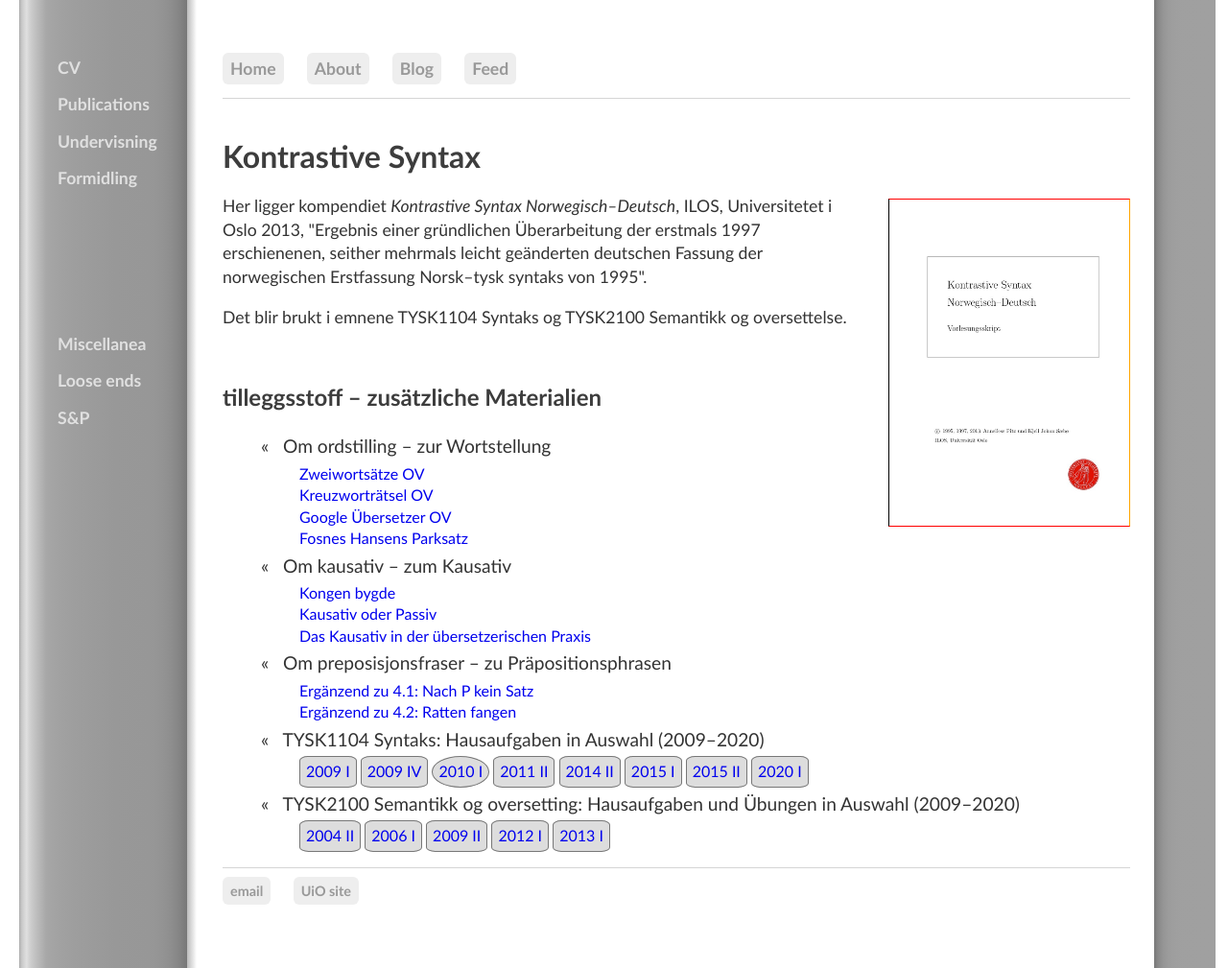
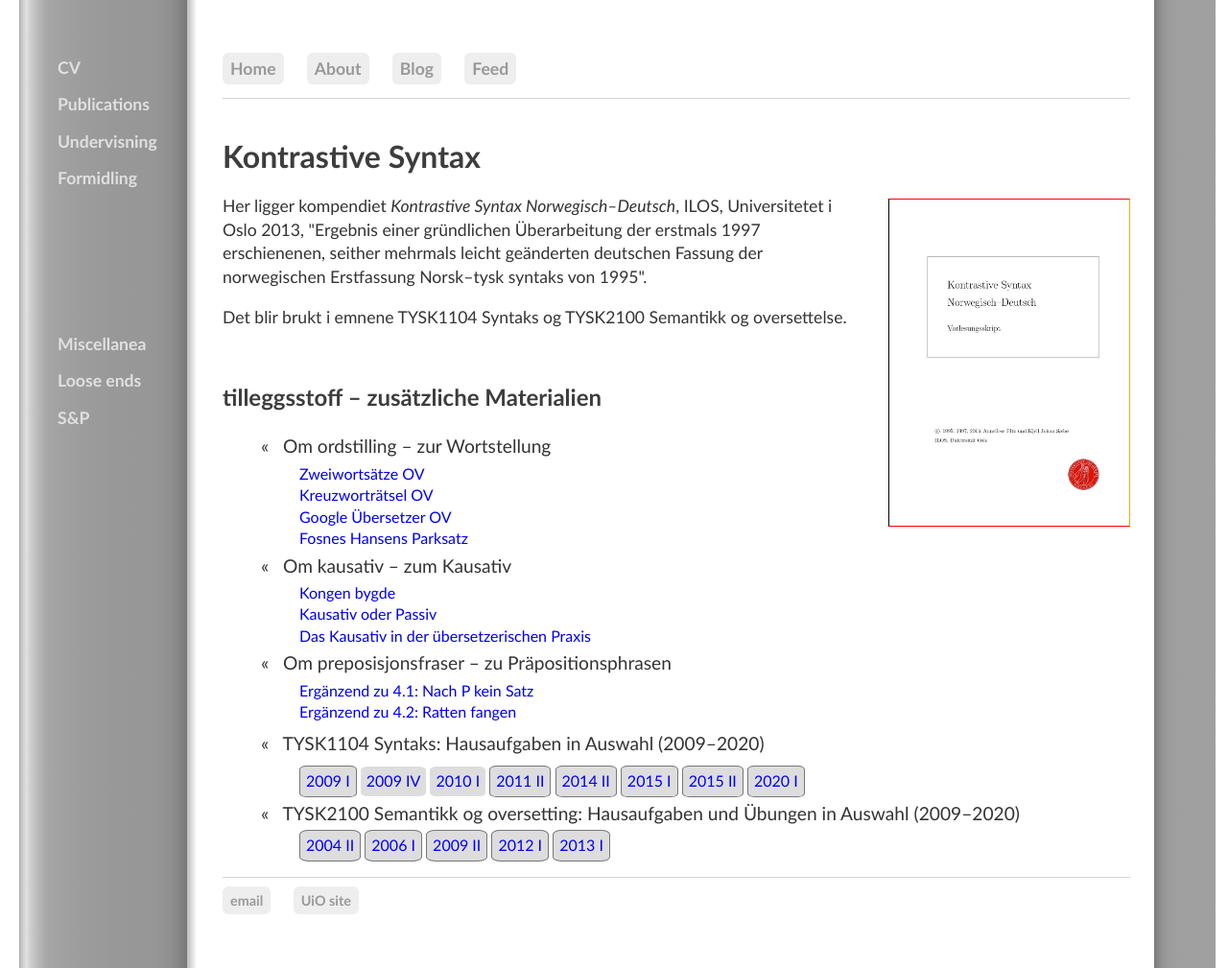
Before and after one commit to kjelljs/kjelljs.github.io, a Jekyll site: the page built from courses/kontrast/index.html, in a window 1280 px wide and 1009 px high. Shown: the whole window at 96% size. Built offline with Jekyll 4.4.1, drawn with Linux system fonts in a browser that asks for light colours.

Commit message:
Update index.html

```diff
--- a/courses/kontrast/index.html
+++ b/courses/kontrast/index.html
@@ -24,15 +24,15 @@
   <li><a href="/courses/kontrast/keinsatz.html">Ergänzend zu 4.1: Nach P kein Satz</a></li>
   <li><a href="/courses/kontrast/ratten.html">Ergänzend zu 4.2: Ratten fangen</a></li>
 </ul></li>
-<li id="blogposts">&laquo; &nbsp; TYSK1104 Syntaks: Hausaufgaben in Auswahl (2009–2020)</li><ul>
-  <li style="display:inline-block; padding-right: 6px; background: #ddd; padding: 4px 6px 4px 6px; border: #777 1pt solid; border-radius: 15%;"><a href="/courses/kontrast/2009I.html">2009 I</a></li>
-  <li style="display:inline-block; padding-right: 6px; background: #ddd; padding: 4px 6px 4px 6px; border: #777 1pt solid; border-radius: 15%;"><a href="/courses/kontrast/2009IV.html">2009 IV</a></li>
-  <li style="display:inline-block; padding-right: 6px; background: #ddd; padding: 4px 6px 4px 6px; border: #777 1pt solid; border-radius: 51%;"><a href="/courses/kontrast/2010I.html">2010 I</a></li>
-  <li style="display:inline-block; padding-right: 6px; background: #ddd; padding: 4px 6px 4px 6px; border: #777 1pt solid; border-radius: 15%;"><a href="/courses/kontrast/2011II.html">2011 II</a></li>
-  <li style="display:inline-block; padding-right: 6px; background: #ddd; padding: 4px 6px 4px 6px; border: #777 1pt solid; border-radius: 15%;"><a href="/courses/kontrast/2014II.html">2014 II</a></li>
-  <li style="display:inline-block; padding-right: 6px; background: #ddd; padding: 4px 6px 4px 6px; border: #777 1pt solid; border-radius: 15%;"><a href="/courses/kontrast/2015I.html">2015 I</a></li>
-  <li style="display:inline-block; padding-right: 6px; background: #ddd; padding: 4px 6px 4px 6px; border: #777 1pt solid; border-radius: 15%;"><a href="/courses/kontrast/2015II.html">2015 II</a></li>
-  <li style="display:inline-block; padding-right: 6px; background: #ddd; padding: 4px 6px 4px 6px; border: #777 1pt solid; border-radius: 15%;"><a href="/courses/kontrast/2020I.html">2020 I</a></li>
+<li id="blogposts" style="padding-top: 4px; padding-bottom: 6px">&laquo; &nbsp; TYSK1104 Syntaks: Hausaufgaben in Auswahl (2009–2020)</li><ul>
+  <li style="display:inline-block; padding-right: 6px; background: #ddd; padding: 4px 6px 4px 6px; border: #777 1pt solid; border-radius: 12%;"><a href="/courses/kontrast/2009I.html">2009 I</a></li>
+  <li style="display:inline-block; padding-right: 6px; background: #ddd; padding: 4px 6px 4px 6px; border-radius: 12%;"><a href="/courses/kontrast/2009IV.html">2009 IV</a></li>
+  <li style="display:inline-block; padding-right: 6px; background: #ddd; padding: 4px 6px 4px 6px; border-radius: 12%;"><a href="/courses/kontrast/2010I.html">2010 I</a></li>
+  <li style="display:inline-block; padding-right: 6px; background: #ddd; padding: 4px 6px 4px 6px; border: #777 1pt solid; border-radius: 12%;"><a href="/courses/kontrast/2011II.html">2011 II</a></li>
+  <li style="display:inline-block; padding-right: 6px; background: #ddd; padding: 4px 6px 4px 6px; border: #777 1pt solid; border-radius: 12%;"><a href="/courses/kontrast/2014II.html">2014 II</a></li>
+  <li style="display:inline-block; padding-right: 6px; background: #ddd; padding: 4px 6px 4px 6px; border: #777 1pt solid; border-radius: 12%;"><a href="/courses/kontrast/2015I.html">2015 I</a></li>
+  <li style="display:inline-block; padding-right: 6px; background: #ddd; padding: 4px 6px 4px 6px; border: #777 1pt solid; border-radius: 12%;"><a href="/courses/kontrast/2015II.html">2015 II</a></li>
+  <li style="display:inline-block; padding-right: 6px; background: #ddd; padding: 4px 6px 4px 6px; border: #777 1pt solid; border-radius: 12%;"><a href="/courses/kontrast/2020I.html">2020 I</a></li>
  </ul></li>
 <li id="blogposts">&laquo; &nbsp; TYSK2100 Semantikk og oversetting: Hausaufgaben und Übungen in Auswahl (2009–2020)</li><ul>
   <li style="display:inline-block; padding-right: 6px; background: #ddd; padding: 4px 6px 4px 6px; border: #777 1pt solid; border-radius: 15%;"><a href="/courses/kontrast/2004II.html">2004 II</a></li>
```
